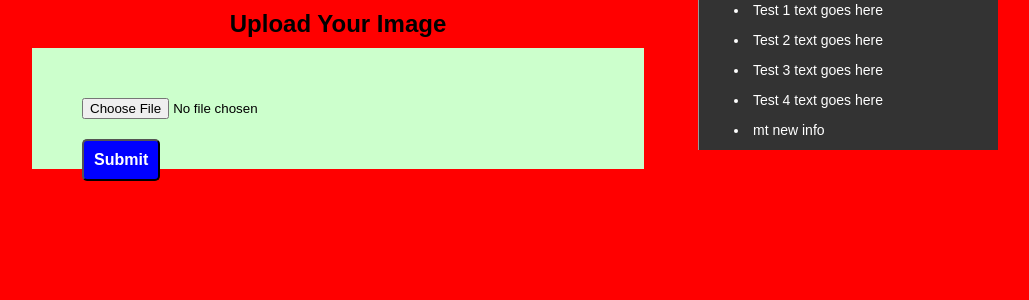
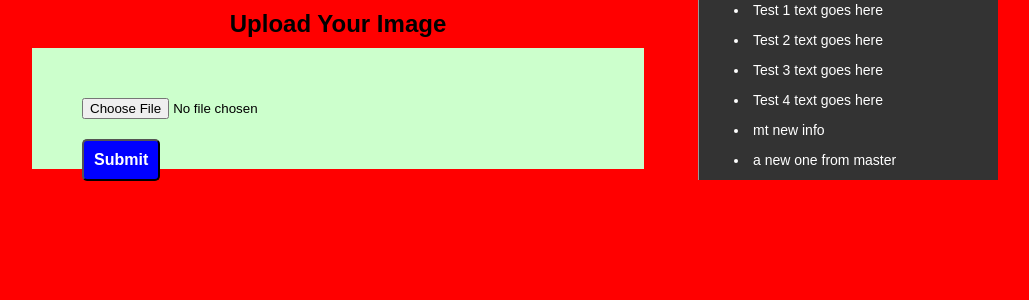
Before and after one commit to santanucn/testgit, a PHP site: page / in a window 1280 px wide. Shown: the top 300 px of the page, without its empty margins (142-1171 px from the left). Run offline with PHP 8.4, Linux system fonts and the light colour scheme.

Commit message:
modified master for test

```diff
--- a/index.php
+++ b/index.php
@@ -24,6 +24,7 @@
                     <li>Test 3 text goes here</li>
                     <li>Test 4 text goes here</li>
 					<li>mt new info</li>
+					<li>a new one from master</li>
                 </ul>
             </div>
         </div>
```
